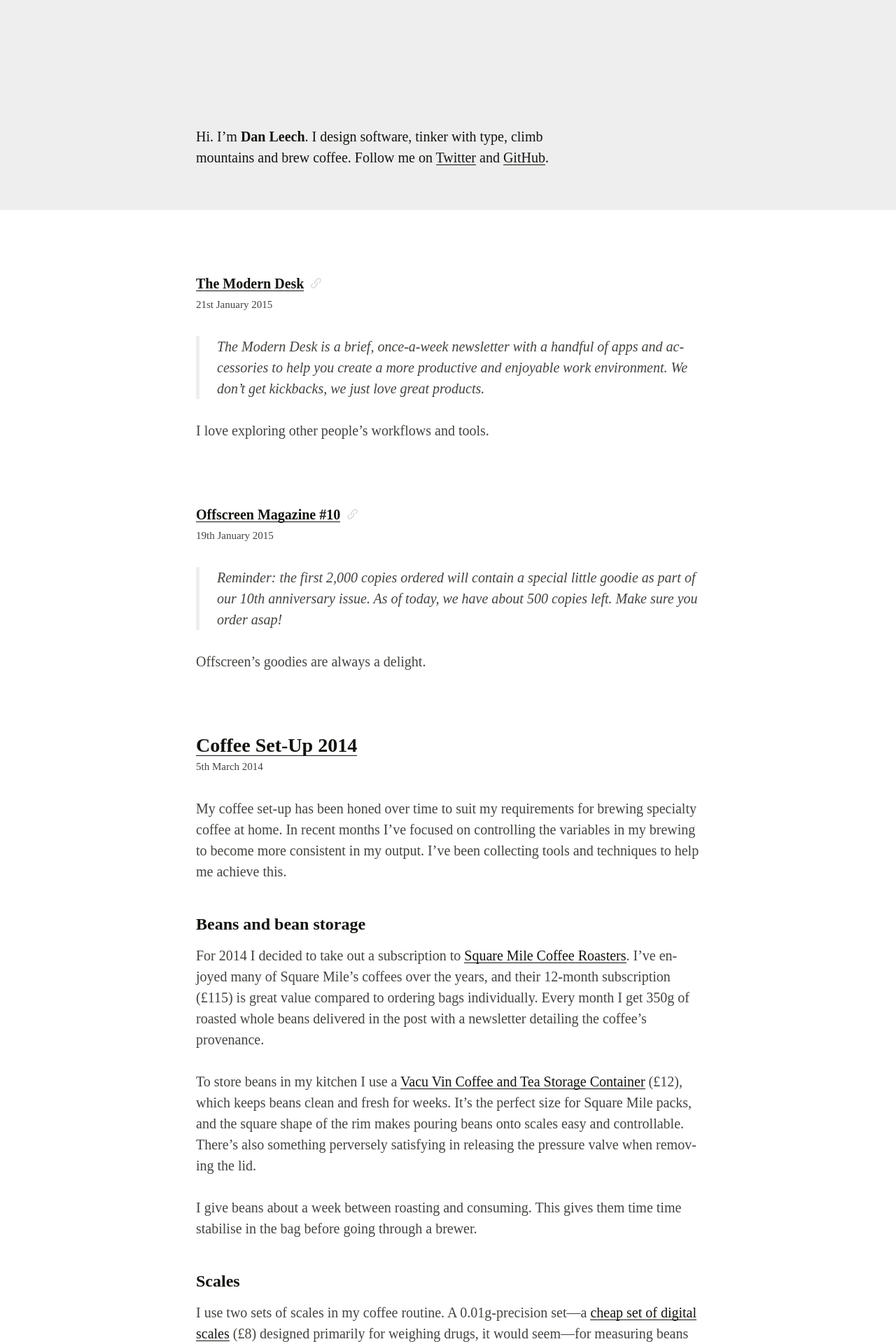
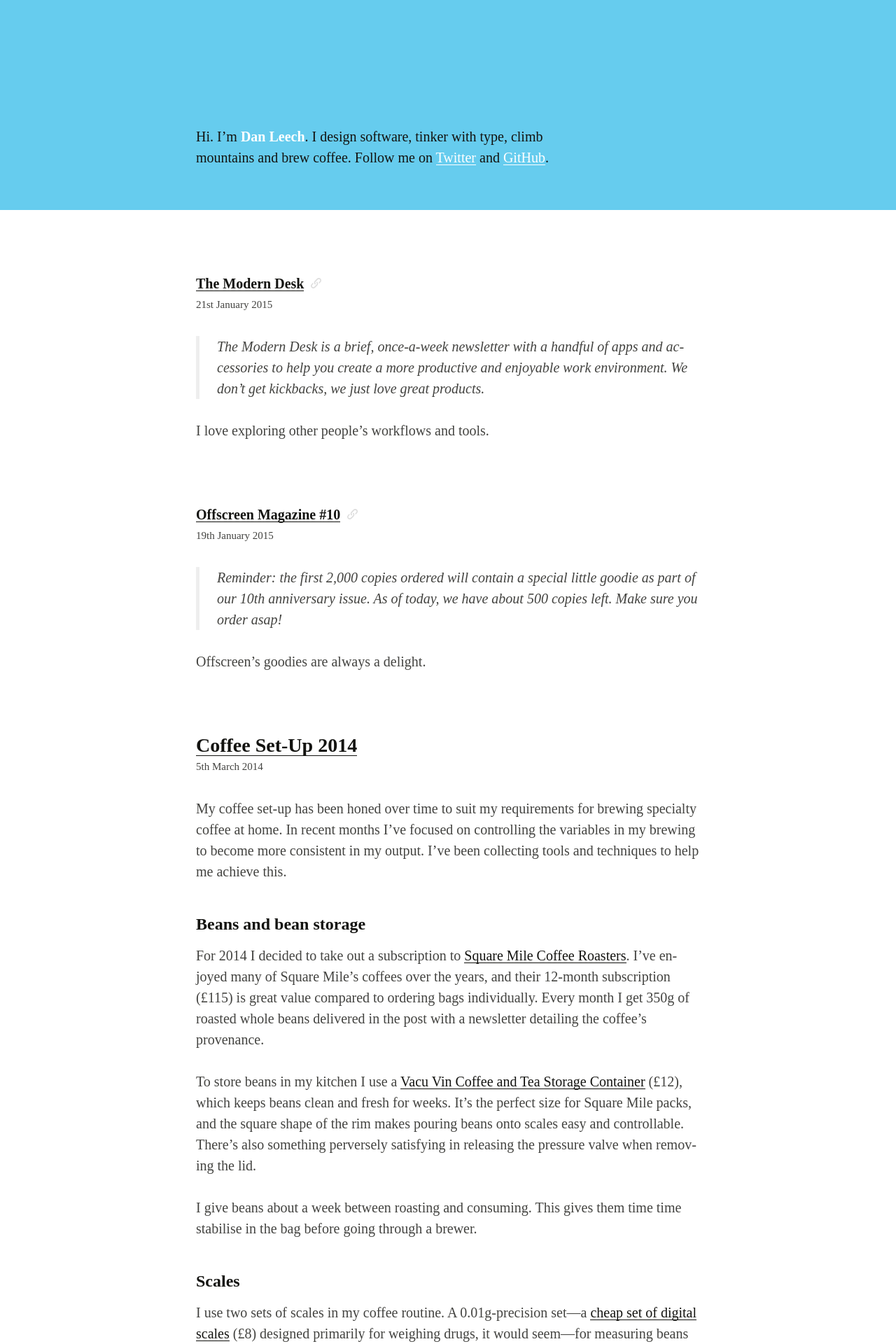
Before and after one commit to danleech/danleech.com, a Jekyll site: the page built from index.md, in a window 1280 px wide. Shown: the top 1920 px of the page at 70% size. Built offline with Jekyll 4.4.1, drawn with Linux system fonts in a browser that asks for light colours; some web fonts are replaced; Markdown is read by kramdown in place of the engine named in the settings.

Commit message:
Header is now blue

```diff
--- a/_includes/header.html
+++ b/_includes/header.html
@@ -9,7 +9,7 @@
     <meta name="author" content="{{ site.author }}">
     <meta name="description" content="{{ site.description }}">
     <link rel="stylesheet" href="//cloud.typography.com/7437472/747866/css/fonts.css">
-    <link rel="stylesheet" href="/css/main3.css">
+    <link rel="stylesheet" href="/css/main4.css">
     <link rel="alternate" type="application/rss+xml" title="{{ site.name }}" href="http://danleech.com/feed/">
 </head>
 
--- a/css/main3.scss
+++ b/css/main4.scss
@@ -2,7 +2,7 @@
 ---
 
 $black:     #131310;
-$blue:      #CEF;
+$blue:      #6CE;
 $grey:      #EEE;
 $grey-dark: #434340;
 $red:       #F22;
@@ -196,9 +196,13 @@
 
 .site-header {
     padding: 3rem 0;
-    background: $grey;
+    background: $blue;
     color: $black;
     transition: padding 0.2s linear;
+    a {
+        color: $white;
+        background-image: linear-gradient(180deg, transparent 0%, transparent 50%, $white 50%, $white 100%);
+    }
 }
 
 .site-header--home {
```
